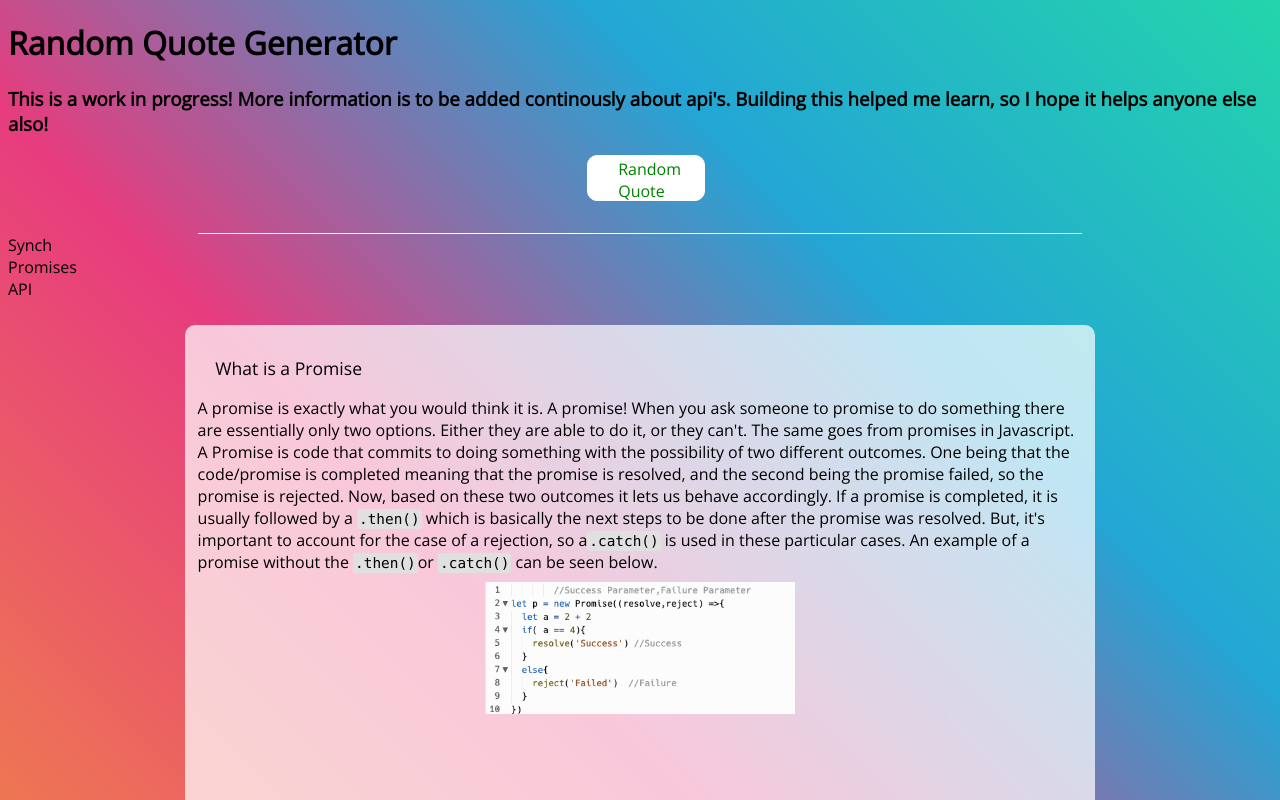
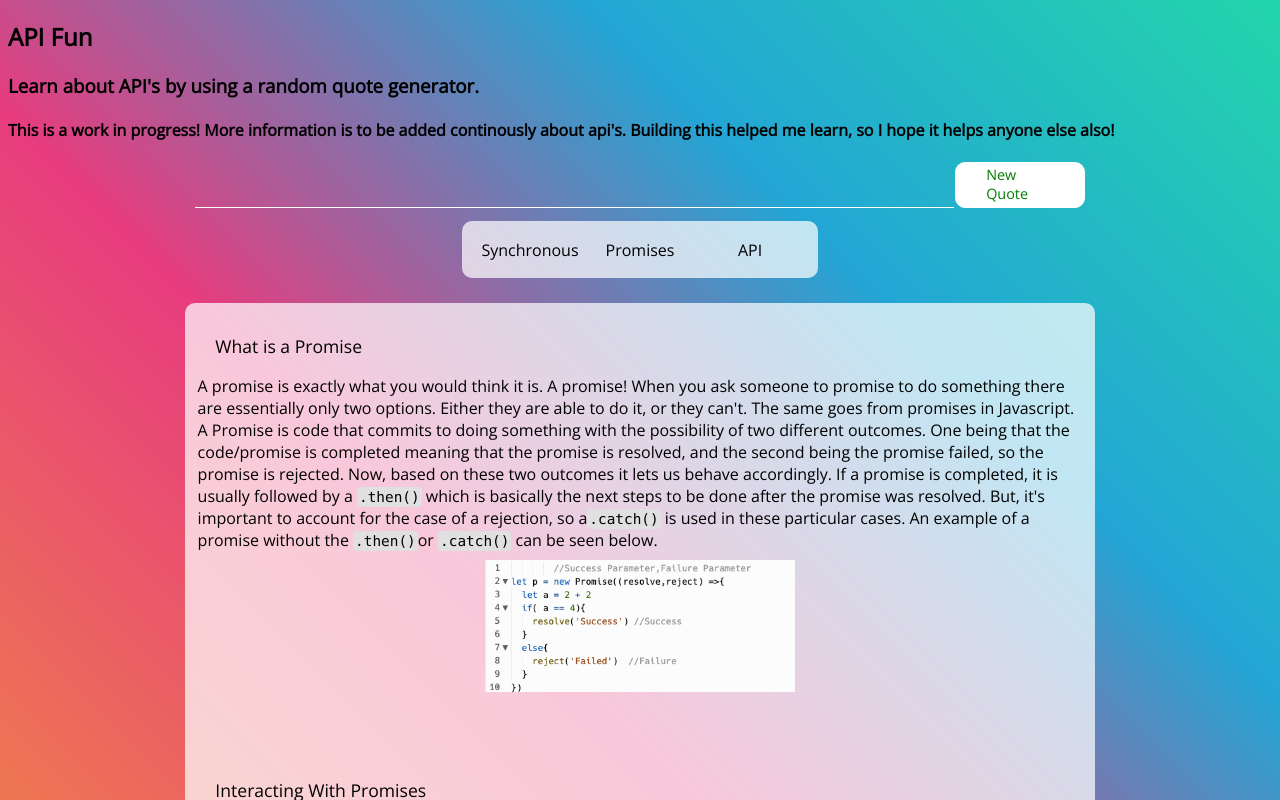
Before and after one commit to KevinGuillaume/apifun, a React (Create React App) app: page / in a window 1280 px wide. Shown: the top 800 px of the page. Built offline with nearby package versions, Linux system fonts and the light colour scheme; a web font is replaced by a local one.

Commit message:
Added async await

```diff
--- a/src/App.css
+++ b/src/App.css
@@ -7,6 +7,45 @@
     margin-top:25px;
     border-radius: 10px;
     font-family: 'Open Sans', sans-serif;
-
     overflow: auto;
 }
+.select{
+    display:flex;
+    background:rgba(255, 255, 255, 0.716);
+    width:fit-content;
+    justify-content: space-between;
+    padding:1%;
+    border-radius: 10px;
+    margin:auto;
+    margin-top:1%;
+}
+.option1{
+    padding:5px;
+    width:100px;
+    margin:auto;
+    text-align: center;
+}
+.option2{
+    padding:5px;
+    width:100px;
+    margin:auto;
+    text-align: center;
+}
+.option3{
+    padding:5px;
+    width:100px;
+    margin:auto;
+    text-align: center;
+}
+.option1:hover{
+    background:rgba(249, 249, 249, 0.741);
+    border-radius:7px;
+}
+.option2:hover{
+    background:rgba(249, 249, 249, 0.741);
+    border-radius:7px;
+}
+.option3:hover{
+    background:rgba(249, 249, 249, 0.741);
+    border-radius:7px;
+}
--- a/src/App.js
+++ b/src/App.js
@@ -2,23 +2,32 @@ import './App.css';
 import ApiSearch from "./Components/ApiSearch"
 import SyncVsAsync from "./Components/SyncVsAsync"
 import Promises from "./Components/Promises"
+import { useState } from 'react';
 
 function App() {
+
+  const [showSync,setShowSync] = useState(false);
+
   return (
     <div className="App">
-        <h1>Random Quote Generator</h1>
+        <div className="header-text">
+            <h2>API Fun</h2>
 
-        <h3>This is a work in progress! More information is to be added continously about api's.
-          Building this helped me learn, so I hope it helps anyone else also!
-        </h3>
+            <h3>Learn about API's by using a random quote generator.</h3>
+            <h4>This is a work in progress! More information is to be added continously about api's.
+              Building this helped me learn, so I hope it helps anyone else also!
+            </h4>
+        </div>
         <ApiSearch />
         <div className="select">
-          <div>Synch</div>
-          <div>Promises</div>
-          <div>API</div>
+          <div className="option1">Synchronous</div>
+          <div className="option2">Promises</div>
+          <div className="option3">API</div>
         </div>
         <div className="learn-container">
-            {/* <SyncVsAsync /> */}
+            {showSync ? <SyncVsAsync /> : <div></div>}
+
+
             <Promises />
 
         </div>
--- a/src/Components/ApiSearch.css
+++ b/src/Components/ApiSearch.css
@@ -1,9 +1,7 @@
 .output-box{
-
-    width:70%;
+    width:60%;
     color:white;
-    font-size:1.2rem;
-    margin:auto;
+    font-size:1rem;
     overflow: auto;
     border-bottom: 1px solid white;
 
@@ -17,20 +15,17 @@
 
     border-radius: 5px;
     height: 40px;
-    width: 60%;
+    width: 50%;
     padding: 2px 23px 2px 30px;
     outline: 0;
     background-color: #bfbfbf5a;
 }
 .button-container{
-    display:flex;
-    margin:auto;
-    margin-bottom:1%;
     justify-content: center;
-
+    font-size:.9rem;
 }
 .button{
-    width:5%;
+    width:fit-content;
     color: green;
     background:white;
     border: 1px solid white;
@@ -40,3 +35,8 @@
     margin-left:1%;
 
 }
+.search-container{
+    display: flex;
+    margin:auto;
+    justify-content: center;
+}
--- a/src/Components/ApiSearch.jsx
+++ b/src/Components/ApiSearch.jsx
@@ -43,14 +43,15 @@ function ApiSearch(){
 
     return (
         <div>
-           <div className="button-container">
-                <div className ="button" onClick={getData}>Random Quote</div>
+
+           <div className="search-container">
+                <div className="output-box">
+                    <div className="child">{ApiRes.content}</div>
+                </div>
+                <div className="button-container">
+                        <div className ="button" onClick={getData}>New Quote</div>
+                </div>
            </div>
-
-           <div className="output-box">
-            <div className="child">{ApiRes.content}</div>
-           </div>
-
 
         </div>
 
--- a/src/Components/SyncVsAsync.css
+++ b/src/Components/SyncVsAsync.css
@@ -5,6 +5,8 @@
     background-repeat: no-repeat;
     height:100px;
     margin:auto;
+    margin-top:1%;
+    margin-bottom:1%;
     width:25%;
 }
 .example2{
@@ -13,10 +15,32 @@
     background-repeat: no-repeat;
     height:150px;
     margin:auto;
+    margin-top:1%;
+    margin-bottom:1%;
     width:35%;
+}
+.example3{
+    background-image: url('../assets/notasyncawait.png');
+    background-size:contain;
+    background-repeat: no-repeat;
+    height:400px;
+    margin:auto;
+    margin-top:1%;
+    margin-bottom:1%;
+    width:60%;
+}
+.example4{
+    background-image: url('../assets/asyncawait.png');
+    background-size:contain;
+    background-repeat: no-repeat;
+    height:200px;
+    margin:auto;
+    margin-top:1%;
+    margin-bottom:1%;
+    width:60%;
 }
 .content1{
     margin: 2%;
     font-size:1.1rem;
-    font-weight:400
+    font-weight:400;
 }
--- a/src/Components/SyncVsAsync.jsx
+++ b/src/Components/SyncVsAsync.jsx
@@ -34,8 +34,26 @@ function SyncVsAsync(){
                 while the setTimeout is waiting to execute the function inside. So once it reaches its delay time, then it executes
                 the function, and at the time of execution, variable 'a' is already reassigned to 100.
              </div>
+             <div className="content1">Async Await</div>
+             <div className="subcontent1">
+                 When writing code, certain functions can be started with the keyword <code>async</code> which
+                 tells javascript that the function has asynchronous properties. Using this keyword can make it easier to
+                interact with promise objects (looks a lot cleaner too!). But it is important to pair the keyword with another one: <code>await</code>.
+                <code>await</code> lets us know that we want to wait for the response from the promise. Now error handling can become slightly
+                different, but the main thing to note is to use a <code>try{} catch{} </code> block. In the example below, you can
+                see how simplified the code becomes using the two keywords, especially in cases with chained <code>.then()</code>s.
+             </div>
+             <div className="example3"></div>
+             <div className="subcontent1">
+                Now using async await keywords, interacting with the promise becomes a bit more recognizable.
+             </div>
+             <div className="example4"></div>
+             <div className="subcontent1">
+                In this application, async await was used for API calls as well. For the function that makes an API call,
+                it is preceeded by a <code>async</code> keyword. And just like the example, the response also has an <code>await</code>
+                keyword as well.
+             </div>
 {/* To Do
--Promises
 
 -Async Await
 -fetch functions (get,post,update,delete)
```
Also changed, not shown: src/assets/asyncawait.png (added), src/assets/notasyncawait.png (added).
